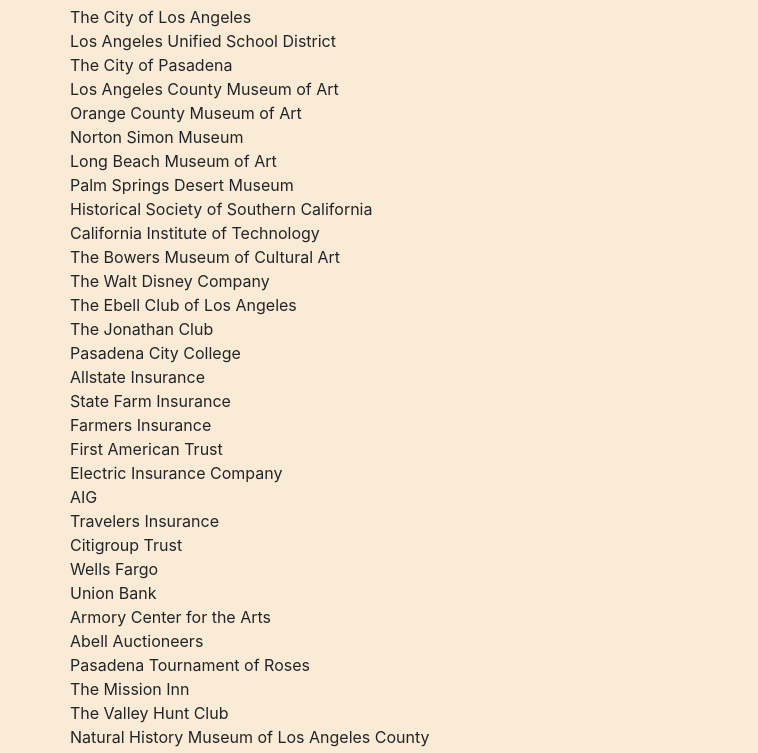
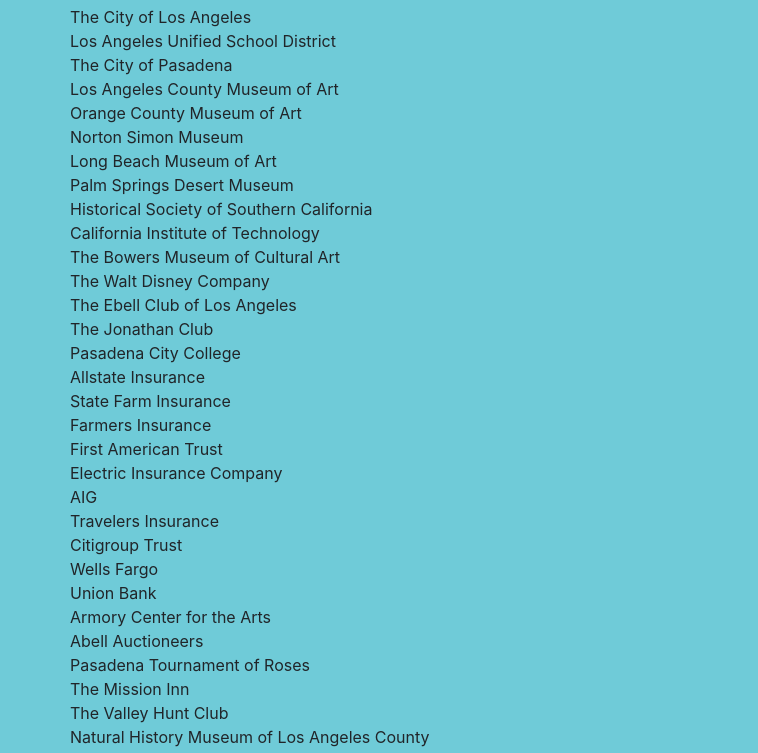
Before and after one commit to MMMamich/staceyRoman, a website: page Frontend/clients.html in a window 1280 px wide. Shown: the part 151-904 px from the top of the page, without its empty margins (0-758 px from the left). Drawn offline with nearby package versions, Linux system fonts and the light colour scheme.

Commit message:
IE meta tag and Background Color Light Blue

```diff
--- a/Frontend/clients.html
+++ b/Frontend/clients.html
@@ -7,6 +7,7 @@
         <meta charset="UTF-8">
         <meta name="viewport" content="width=device-width,initial-scale=1,shrink-to-fit=no">
         <meta name="description" content="Stacy Roman Fine Art Appraisal">
+        <meta http-equiv="X-UA-Compatible" content="IE=edge">
 
         <title>Clients</title>
 
--- a/Frontend/style.css
+++ b/Frontend/style.css
@@ -1,5 +1,5 @@
 body{
-    background-color: #FAEBD7;
+    background-color: #6fcbd8; /*#FAEBD7*/
 }
 
 .paragraph{
```
Also changed, not shown: Frontend/contact.html (+1 -0 lines), Frontend/cv.html (+1 -0 lines), Frontend/error.html (+1 -0 lines), Frontend/index.html (+1 -0 lines), Frontend/services.html (+1 -0 lines).
